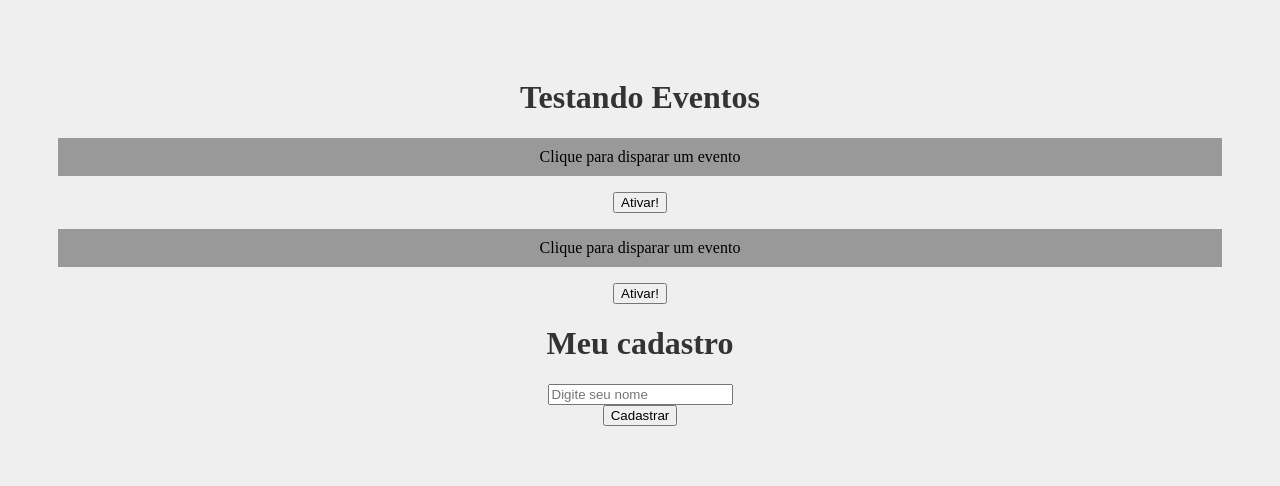
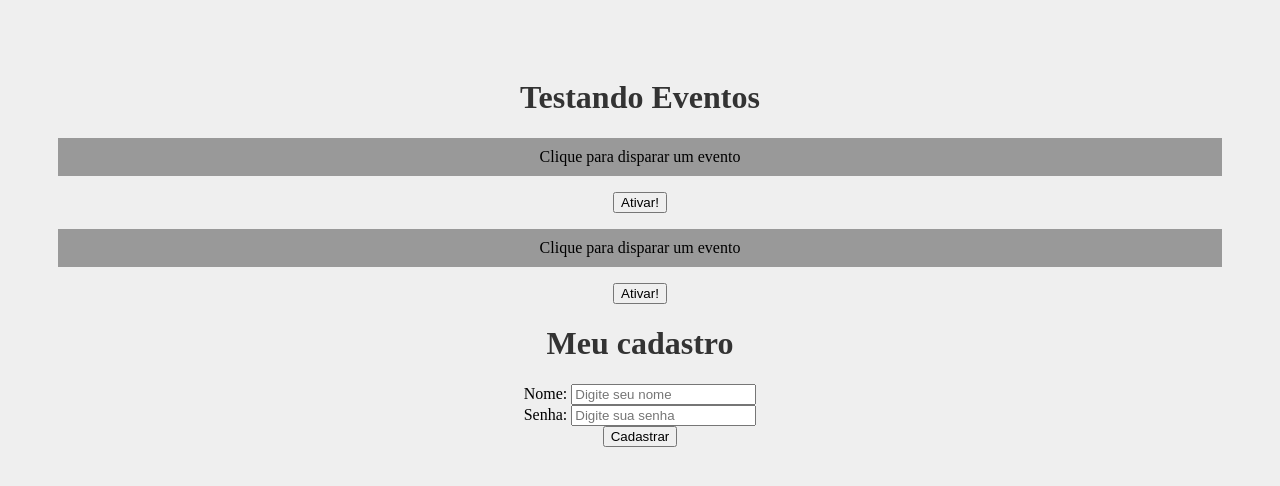
Before and after one commit to andreads1/projeto1react, a React (Create React App) app: page / in a window 1280 px wide. Shown: the top 486 px of the page. Built offline with nearby package versions, Linux system fonts and the light colour scheme.

Commit message:
Usando usestate em formularios

```diff
--- a/src/components/Form.js
+++ b/src/components/Form.js
@@ -1,19 +1,41 @@
-function Form(){
+import { useState } from 'react'
 
-    function cadastrarUsuario(e){
+function Form() {
+
+    function cadastrarUsuario(e) {
         e.preventDefault() //para evitar reload
-        console.log("Cadastrou o usuário!");
+        console.log(`Usuário ${name} foi cadastrado com a senha ${password}`);
     }
+
+    const [name, setName] = useState()
+    const [password, setPassword] = useState()
 
     return (
         <div>
             <h1>Meu cadastro</h1>
             <form onSubmit={cadastrarUsuario}>
                 <div>
-                    <input type="text" placeholder="Digite seu nome"/>
+                    <label htmlFor="name">Nome: </label>
+                    <input
+                        type="text"
+                        id="name"
+                        name="name"
+                        placeholder="Digite seu nome"
+                        onChange={(e) => setName(e.target.value)}
+                    />
                 </div>
                 <div>
-                    <input type="submit" value="Cadastrar"/>
+                    <label htmlFor="password">Senha: </label>
+                    <input
+                        type="text"
+                        id="password"
+                        name="password"
+                        placeholder="Digite sua senha"
+                        onChange={(e) => setPassword(e.target.value)}
+                    />
+                </div>
+                <div>
+                    <input type="submit" value="Cadastrar" />
                 </div>
             </form>
         </div>
```
